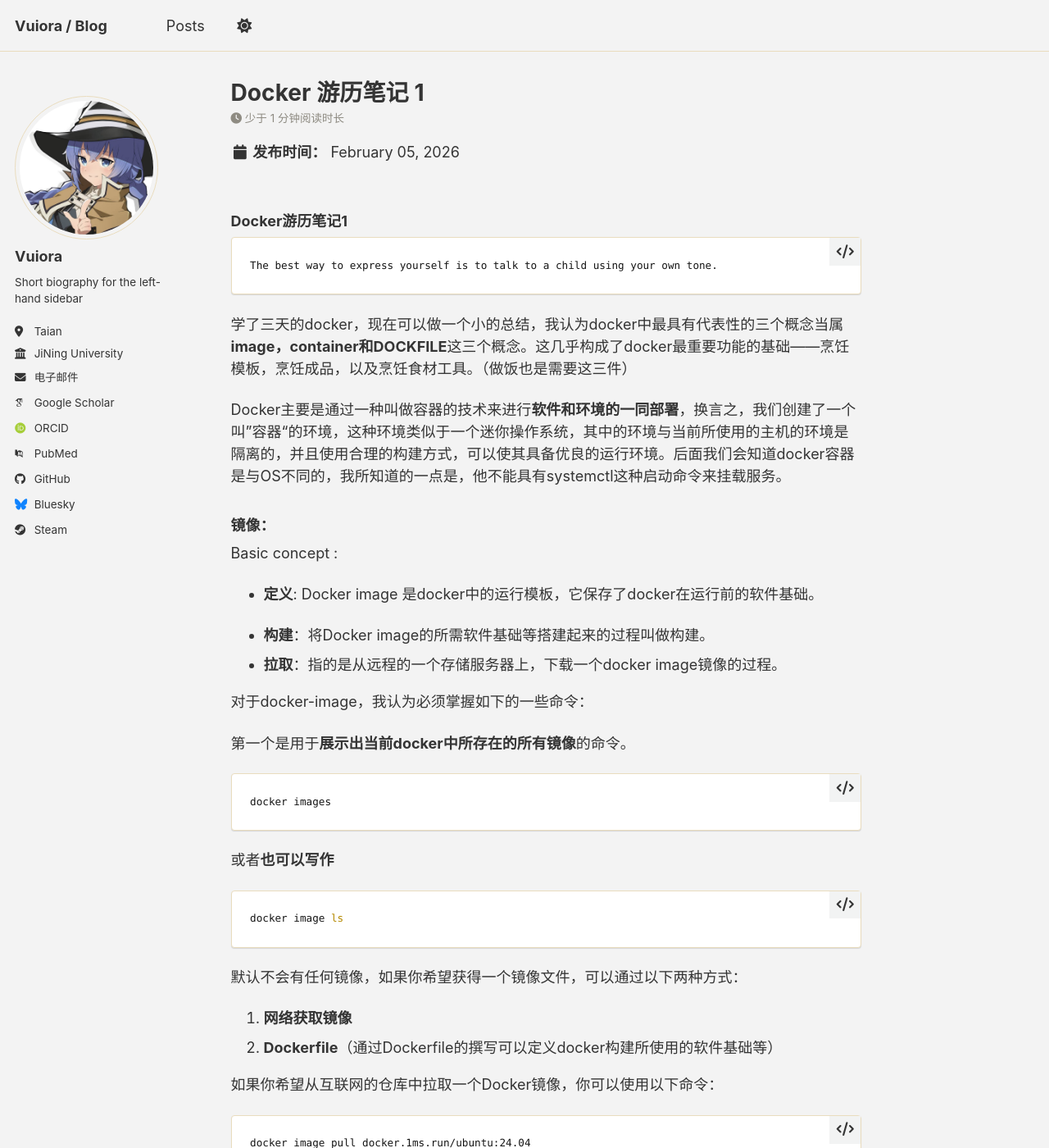
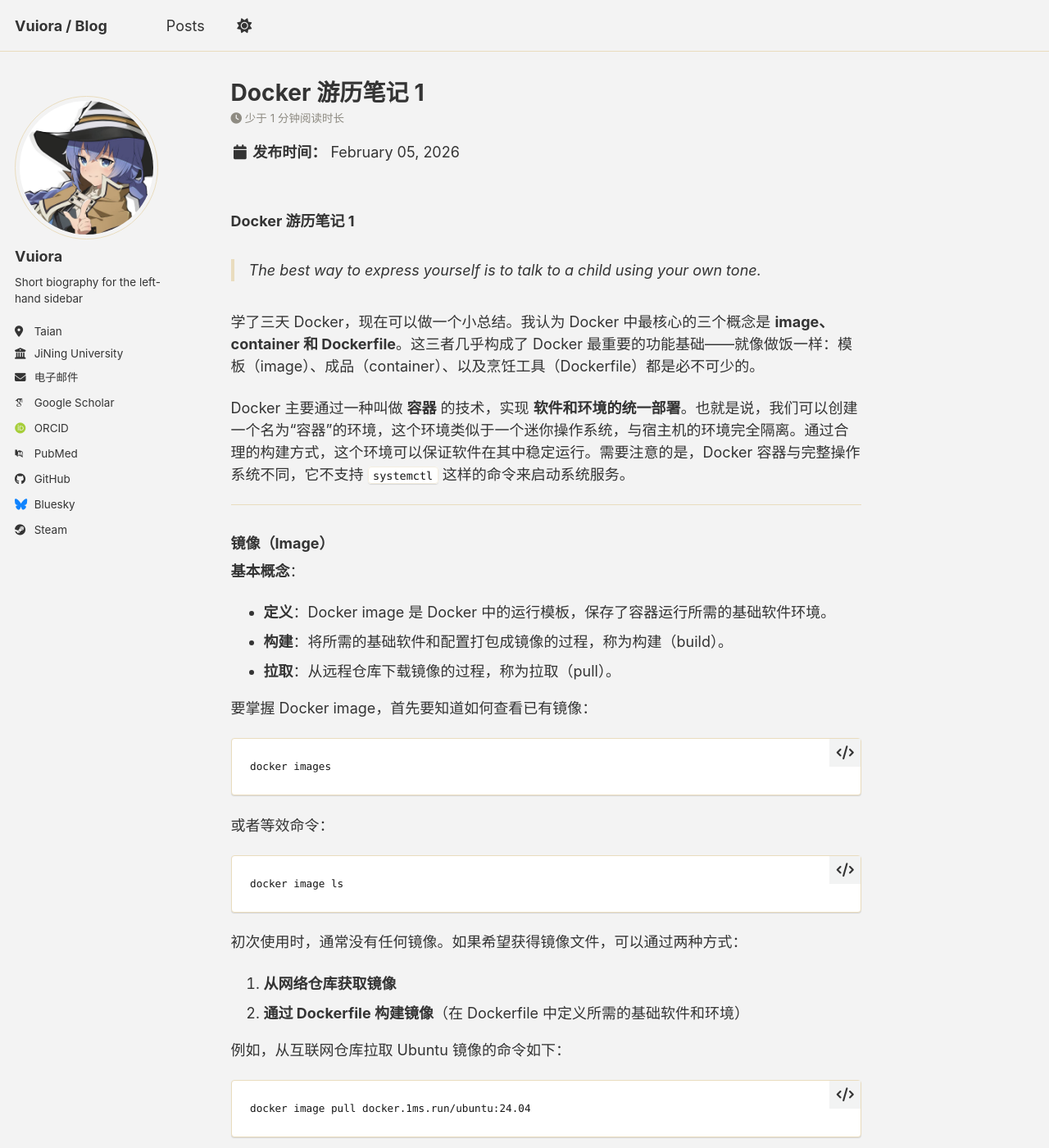
Before and after one commit to Vuiora/vuiora.github.io, a Jekyll site: the page built from _posts/2026-02-05-docker-youli-bi-1.md, in a window 1280 px wide and 1400 px high. Shown: the whole window at 82% size. Built offline with Jekyll 4.4.1, drawn with Linux system fonts in a browser that asks for light colours; some web fonts are replaced; a script bundle is joined from its source files by our own code; library files that are not in the unit come from our copies; some of the changed text lies outside the part shown.

Commit message:
微调docker游记1

````diff
--- a/_posts/2026-02-05-docker-youli-bi-1.md
+++ b/_posts/2026-02-05-docker-youli-bi-1.md
@@ -1,72 +1,74 @@
 ---
-layout: single
 title: "Docker 游历笔记 1"
 date: 2026-02-05
-tags:
-  - docker
+tags: [docker]
 ---
 
+### Docker 游历笔记 1
 
+> The best way to express yourself is to talk to a child using your own tone.
 
-### Docker游历笔记1
+学了三天 Docker，现在可以做一个小总结。我认为 Docker 中最核心的三个概念是 **image、container 和 Dockerfile**。这三者几乎构成了 Docker 最重要的功能基础——就像做饭一样：模板（image）、成品（container）、以及烹饪工具（Dockerfile）都是必不可少的。
 
+Docker 主要通过一种叫做 **容器** 的技术，实现 **软件和环境的统一部署**。也就是说，我们可以创建一个名为“容器”的环境，这个环境类似于一个迷你操作系统，与宿主机的环境完全隔离。通过合理的构建方式，这个环境可以保证软件在其中稳定运行。需要注意的是，Docker 容器与完整操作系统不同，它不支持 `systemctl` 这样的命令来启动系统服务。
 
-	The best way to express yourself is to talk to a child using your own tone.
+---
 
+### **镜像（Image）**
 
+**基本概念**：
 
-学了三天的docker，现在可以做一个小的总结，我认为docker中最具有代表性的三个概念当属**image，container和DOCKFILE**这三个概念。这几乎构成了docker最重要功能的基础——烹饪模板，烹饪成品，以及烹饪食材工具。（做饭也是需要这三件）
+- **定义**：Docker image 是 Docker 中的运行模板，保存了容器运行所需的基础软件环境。
+- **构建**：将所需的基础软件和配置打包成镜像的过程，称为构建（build）。
+- **拉取**：从远程仓库下载镜像的过程，称为拉取（pull）。
 
-Docker主要是通过一种叫做容器的技术来进行**软件和环境的一同部署**，换言之，我们创建了一个叫”容器“的环境，这种环境类似于一个迷你操作系统，其中的环境与当前所使用的主机的环境是隔离的，并且使用合理的构建方式，可以使其具备优良的运行环境。后面我们会知道docker容器是与OS不同的，我所知道的一点是，他不能具有systemctl这种启动命令来挂载服务。
-
-### **镜像**：
-
-Basic concept :
-
-- **定义**: Docker image 是docker中的运行模板，它保存了docker在运行前的软件基础。
-
-- **构建**：将Docker image的所需软件基础等搭建起来的过程叫做构建。
-- **拉取**：指的是从远程的一个存储服务器上，下载一个docker image镜像的过程。
-
-对于docker-image，我认为必须掌握如下的一些命令：
-
-第一个是用于**展示出当前docker中所存在的所有镜像**的命令。
+要掌握 Docker image，首先要知道如何查看已有镜像：
 
 ```sh
 docker images
 ```
 
-或者**也可以写作**
+或者等效命令：
 
-```sh
+```
 docker image ls
 ```
 
-默认不会有任何镜像，如果你希望获得一个镜像文件，可以通过以下两种方式：
+初次使用时，通常没有任何镜像。如果希望获得镜像文件，可以通过两种方式：
 
-1. **网络获取镜像**
-2. **Dockerfile**（通过Dockerfile的撰写可以定义docker构建所使用的软件基础等）
+1. **从网络仓库获取镜像**
+2. **通过 Dockerfile 构建镜像**（在 Dockerfile 中定义所需的基础软件和环境）
 
-如果你希望从互联网的仓库中拉取一个Docker镜像，你可以使用以下命令：
+例如，从互联网仓库拉取 Ubuntu 镜像的命令如下：
 
-```sh
+```
 docker image pull docker.1ms.run/ubuntu:24.04
 ```
 
-docker.1ms.run是一个**镜像仓库地址**，后面我们会提到它，ubuntu是软件名，而后面的24.04是版本号。我们后续拉取镜像都会使用这样的格式进行拉取。
+这里 `docker.1ms.run` 是镜像仓库地址，`ubuntu` 是软件名称，`24.04` 是版本号。拉取成功后，可以使用 `docker images` 查看本地镜像。
 
-(如果你成功拉取到了一个docker image，你可以使用 docker images 查看它。)
+值得注意的是，Docker 镜像具有 **分层（layer）** 的概念，这源自联合文件系统（UFS）。虽然不必深入理解 UFS，但需要掌握基本规则：
 
-docker的构建是具有 *层* 这个概念的，这个概念来源于UFS（联合文件系统），我们无需知道这个UFS的具体定义，只需要看下它的规则就可以：
+1. 文件目录分层，高层内容会覆盖低层内容。
+2. Dockerfile 中的每条指令都会生成一个新层。
+3. 如果某一层的内容未被使用，它不会占用空间，也不会被覆盖。
 
-1. 文件目录是分层的，他们具有屏蔽的规则，高层级文件层会屏蔽（覆盖）低层级文件层
-2. 每一条Dockerfile指令都是一个新层
-3. 如果Dockerfile的文件层上的内容没有被使用，那么他不会占据一个层，同样也不会被屏蔽
-
-```mermaid
+```
 packet
 0-31: "layer-1"
 32-63: "layer-2"
 64-95: "layer-3"
-96-127: "..."
+96-127: "…"
 ```
+
+### **容器（Container）**
+
+容器是由镜像创建出来的运行实例。每个容器都是一个独立的、可执行的软件环境。你可以把它理解成“烹饪出来的成品”，而镜像就是“食材和食谱”。
+
+```
+graph TD;
+    image1[image e1@] -- create --> container1[container1]
+    image2[image e2@] -- create --> container2[container2]
+```
+
+每个容器都与宿主机隔离，拥有自己的文件系统、进程空间和网络环境。
````
